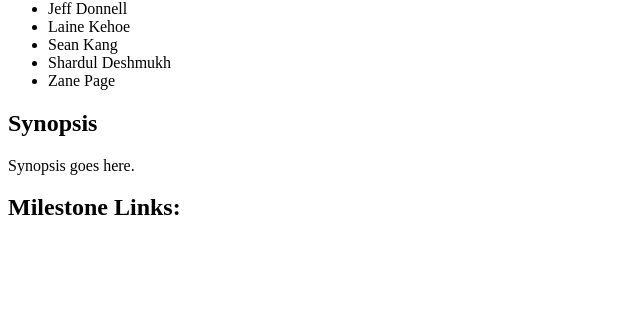
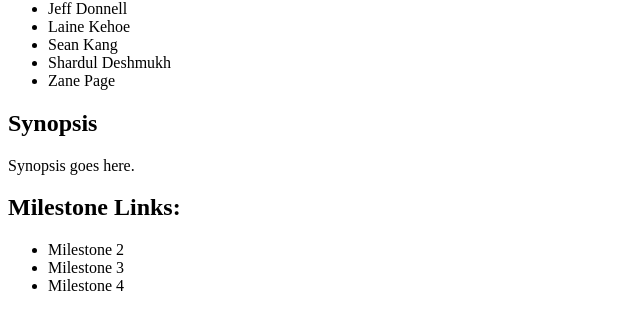
Before and after one commit to JeffDonnell/JeffDonnell.github.io, a plain HTML site: page index.html in a window 1280 px wide. Shown: the part 174-504 px from the top of the page, without its empty margins (0-640 px from the left). Drawn offline with Linux system fonts and the light colour scheme.

Commit message:
Update index.html

```diff
--- a/index.html
+++ b/index.html
@@ -21,7 +21,9 @@
 		<p>Synopsis goes here.</p>
 		<h2>Milestone Links:</h2>
 		<ul>
-
+			<li>Milestone 2</li>
+			<li>Milestone 3</li>
+			<li>Milestone 4</li>
 		</ul>
 	</main>
 </body>
```
